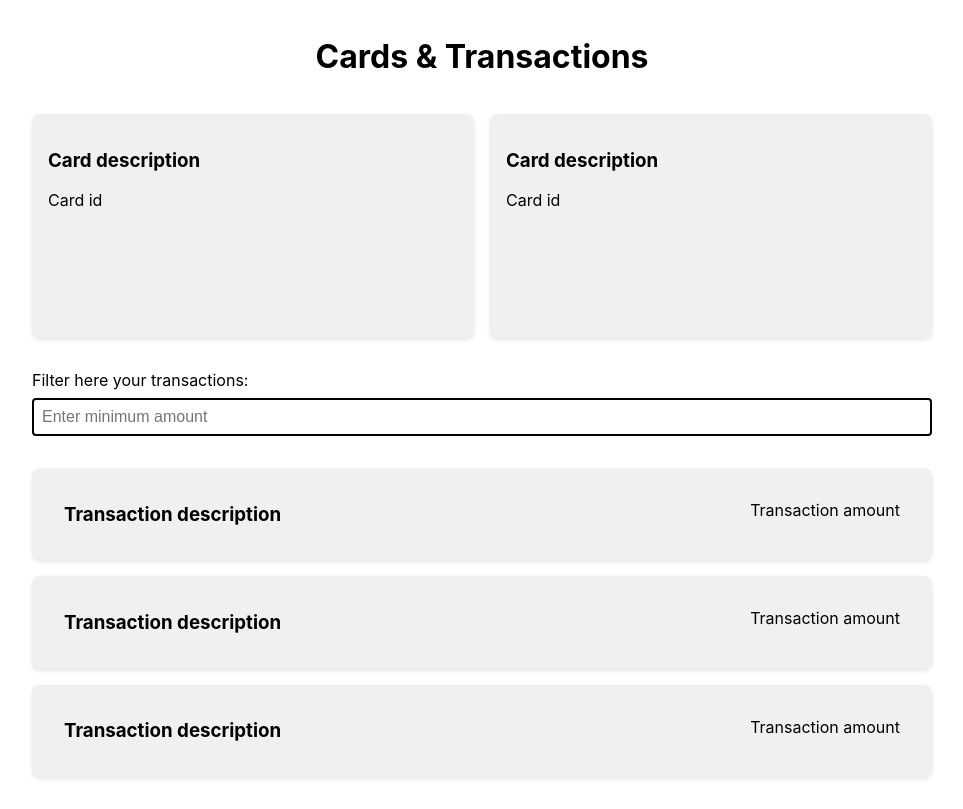
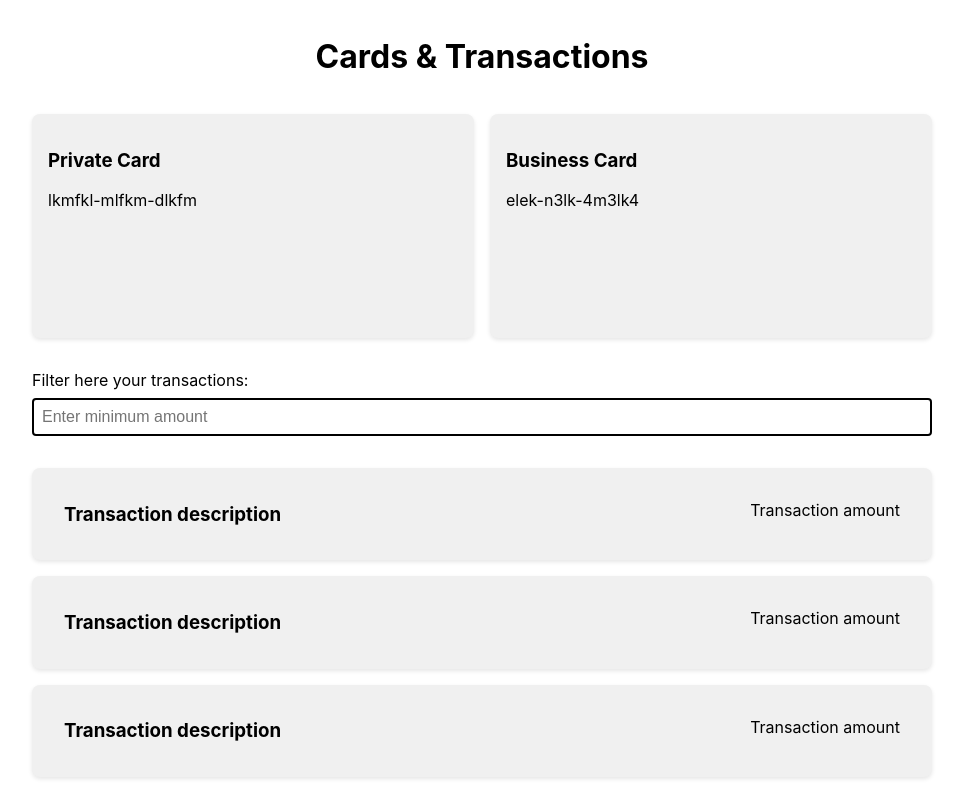
Before and after one commit to clssrx/cards-and-transactions, a React (Vite) app: page / in a window 1280 px wide. Shown: the whole page, without its empty margins (158-1121 px from the left). Built offline with nearby package versions, Linux system fonts and the light colour scheme.

Commit message:
fest: add fetch for cards and pass it to the components

```diff
--- /dev/null
+++ b/data/cards.json
@@ -0,0 +1,4 @@
+[
+	{ "id": "lkmfkl-mlfkm-dlkfm", "description": "Private Card" },
+	{ "id": "elek-n3lk-4m3lk4", "description": "Business Card" }
+]
--- a/src/components/CardsList/CardItem/CardItem.tsx
+++ b/src/components/CardsList/CardItem/CardItem.tsx
@@ -1,10 +1,15 @@
+import type { Card } from '../../../types';
 import './CardItem.css';
 
-function CardItem() {
+type CardItemProps = {
+	card: Card;
+};
+
+function CardItem({ card }: CardItemProps) {
 	return (
 		<div className='card-item'>
-			<h3>Card description</h3>
-			<p>Card id</p>
+			<h3>{card.description}</h3>
+			<p>{card.id}</p>
 		</div>
 	);
 }
--- a/src/components/CardsList/CardsList.css
+++ b/src/components/CardsList/CardsList.css
@@ -1,4 +1,4 @@
-.card-list {
+.cards-list {
 	list-style: none;
 	display: grid;
 	grid-template-columns: repeat(2, 1fr);
--- a/src/components/CardsList/CardsList.tsx
+++ b/src/components/CardsList/CardsList.tsx
@@ -1,11 +1,27 @@
 import './CardsList.css';
 import CardItem from './CardItem/CardItem';
+import type { Card } from '../../types';
 
-function CardsList() {
+type CardsListProps = {
+	cards: Card[];
+};
+
+function CardsList({ cards }: CardsListProps) {
+	if (cards.length === 0) {
+		return (
+			<section className='card-list-section'>
+				<p className='empty-state'>No cards available.</p>
+			</section>
+		);
+	}
+
 	return (
-		<section className='card-list'>
-			<CardItem />
-			<CardItem />
+		<section className='card-list-section'>
+			<ul className='cards-list'>
+				{cards.map((card) => (
+					<CardItem key={card.id} card={card} />
+				))}
+			</ul>
 		</section>
 	);
 }
--- a/src/data/cards.json
+++ /dev/null
@@ -1,4 +0,0 @@
-[
-  { "id": "lkmfkl-mlfkm-dlkfm", "description": "Private Card" },
-  { "id": "elek-n3lk-4m3lk4", "description": "Business Card" }
-]
--- a/src/pages/Dashboard.tsx
+++ b/src/pages/Dashboard.tsx
@@ -4,8 +4,35 @@ import './Dashboard.css';
 import CardsList from '../components/CardsList/CardsList';
 import AmountFilter from '../components/AmountFilter/AmountFilter';
 import TransactionsList from '../components/TransactionsList/TransactionsList';
+import { useEffect, useState } from 'react';
+import type { Card } from '../types';
+import { getCards } from '../services/cards.service';
 
 function Dashboard() {
+	const [cards, setCards] = useState<Card[]>([]);
+	const [cardsLoading, setCardsLoading] = useState(true);
+	const [cardsError, setCardsError] = useState<string | null>(null);
+
+	useEffect(() => {
+		async function fetchCards() {
+			try {
+				setCardsLoading(true);
+				setCardsError(null);
+
+				const data = await getCards();
+				setCards(data);
+			} catch (error) {
+				setCardsError((error as Error).message);
+			} finally {
+				setCardsLoading(false);
+			}
+		}
+
+		fetchCards();
+	}, []);
+
+	console.log(cards);
+
 	return (
 		<div>
 			<header className='header'>
@@ -13,7 +40,7 @@ function Dashboard() {
 			</header>
 
 			<main className='main'>
-				<CardsList />
+				<CardsList cards={cards} />
 
 				<AmountFilter />
 
--- /dev/null
+++ b/src/services/cards.service.ts
@@ -0,0 +1,11 @@
+import type { Card } from '../types';
+
+export async function getCards(): Promise<Card[]> {
+	const response = await fetch('/data/cards.json');
+
+	if (!response.ok) {
+		throw new Error('Failed to fetch cards');
+	}
+
+	return response.json();
+}
```
Also changed, not shown: data/transactions.json (renamed from src/data/transactions.json).
